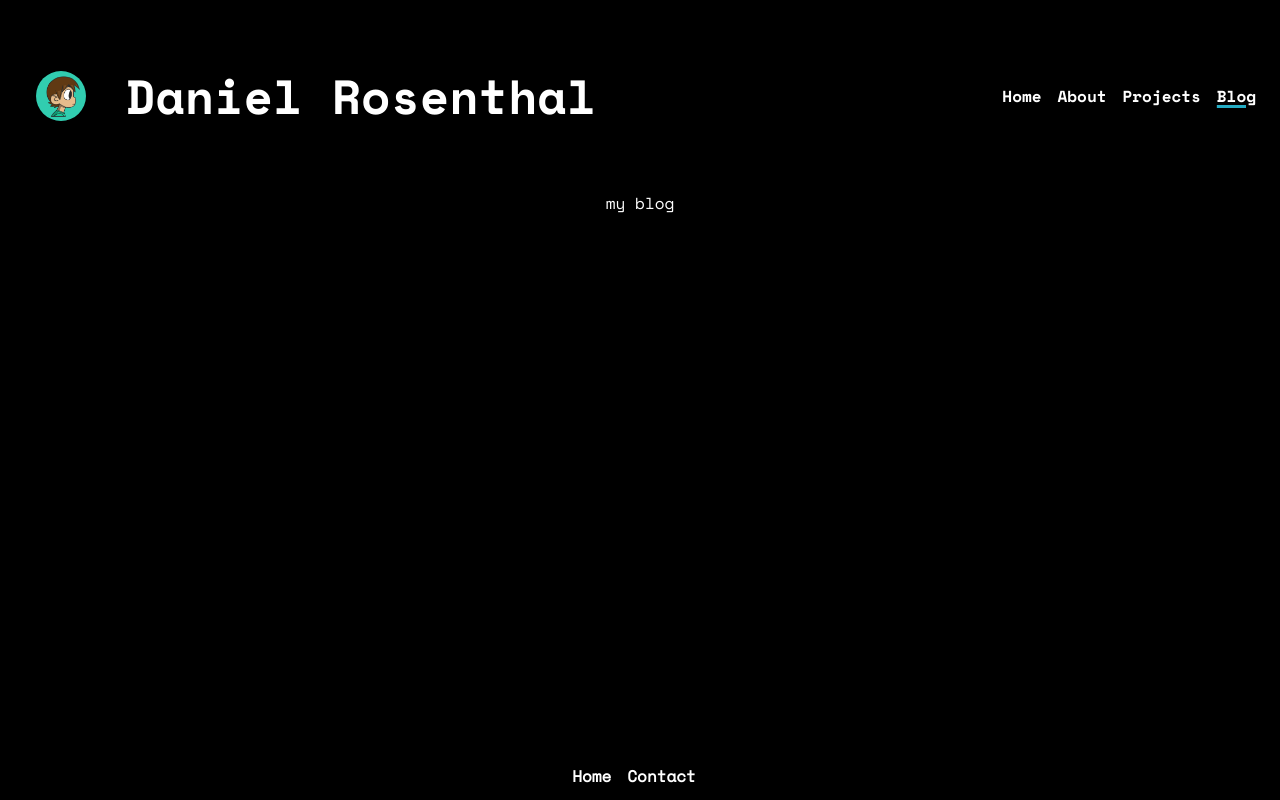
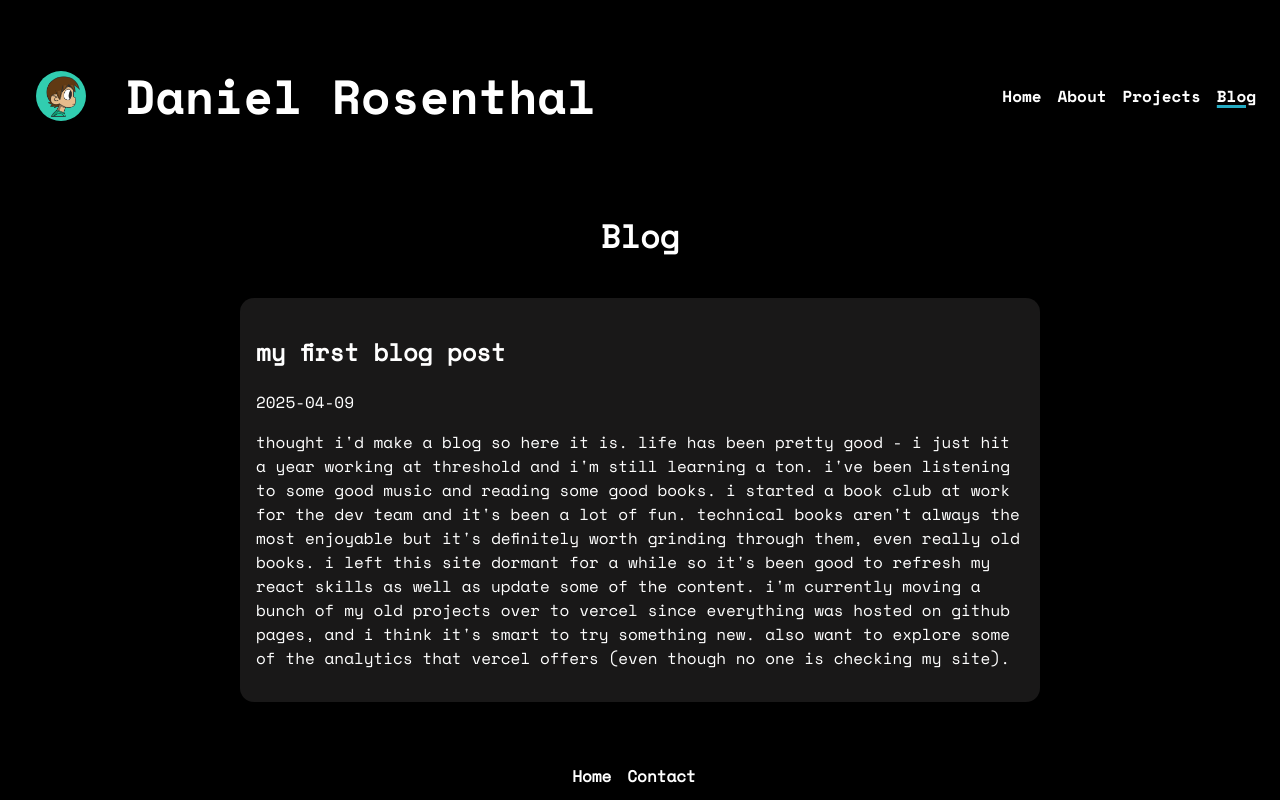
Before and after one commit to danielrosenthal0/portfolio, a React (Create React App) app: page /blog in a window 1280 px wide. Built offline with nearby package versions, Linux system fonts and the light colour scheme.

Commit message:
blog stuff

```diff
--- a/src/components/Blog.js
+++ b/src/components/Blog.js
@@ -3,14 +3,36 @@ import classes from "./Blog.module.css";
 import FadeInOnScroll from "./UI/FadeInOnScroll";
 import Card from "./UI/Card";
 
+const POSTS = [
+  {
+    id: "p1",
+    title: "my first blog post",
+    date: "2025-04-09",
+    summary: "thought i'd make a blog so here it is. life has been pretty good - i just hit a year working at threshold and i'm still learning a ton. i've been listening to some good music and reading some good books. i started a book club at work for the dev team and it's been a lot of fun. technical books aren't always the most enjoyable but it's definitely worth grinding through them, even really old books. \n i left this site dormant for a while so it's been good to refresh my react skills as well as update some of the content. i'm currently moving a bunch of my old projects over to vercel since everything was hosted on github pages, and i think it's smart to try something new. also want to explore some of the analytics that vercel offers (even though no one is checking my site).",
+  },
+
+];
+
 const Blog = () => {
   return (
     <Fragment>
-    <div className={classes.content}>
-      my blog
-    </div>
+      <div className={classes.content}>
+        <h1>Blog</h1>
+        <div className={classes.post}>
+          {POSTS.map((post) => (
+            <FadeInOnScroll key={post.id}>
+              <Card>
+                <h2>{post.title}</h2>
+                <p>{post.date}</p>
+                <p>{post.summary}</p>
+              </Card>
+            </FadeInOnScroll>
+          ))}
+        </div>
 
+      </div>
     </Fragment>
-  )
+  );
 };
+
 export default Blog;
--- a/src/components/Blog.module.css
+++ b/src/components/Blog.module.css
@@ -7,3 +7,9 @@
   flex-direction: column;
   color: white
 }
+
+.post {
+  margin-top: 1rem;
+  margin-bottom: 1rem;
+  max-width: 50rem;
+}
--- a/src/components/ProjectData.js
+++ b/src/components/ProjectData.js
@@ -102,6 +102,13 @@ const ProjectData = [
       "Developed a React Native mobile application utilizing the Premier League Fantasy API.",
     "Enhanced the user experience by offering a streamlined and visually appealing way for users to monitor their Fantasy Premier League teams, matchups, and live scores."
     ]
+  },
+  {
+    id: "face-api",
+    title: "In-Browser Face Recognition",
+    description: [
+      "<a href='https://face-rec-demo.vercel.app/' class='active' target='_blank' rel='noopener noreferrer'>This</a> is a face recognition app I built using the Face API",
+    ]
   }
 ]
 
--- a/src/components/UI/Card.module.css
+++ b/src/components/UI/Card.module.css
@@ -2,5 +2,5 @@
     padding: 1rem;
     box-shadow: 0 2px 8px rgba(0, 0, 0, 0.25);
     border-radius: 14px;
-    background-color: white;
+    background-color: rgb(25, 24, 24);
   }
```
